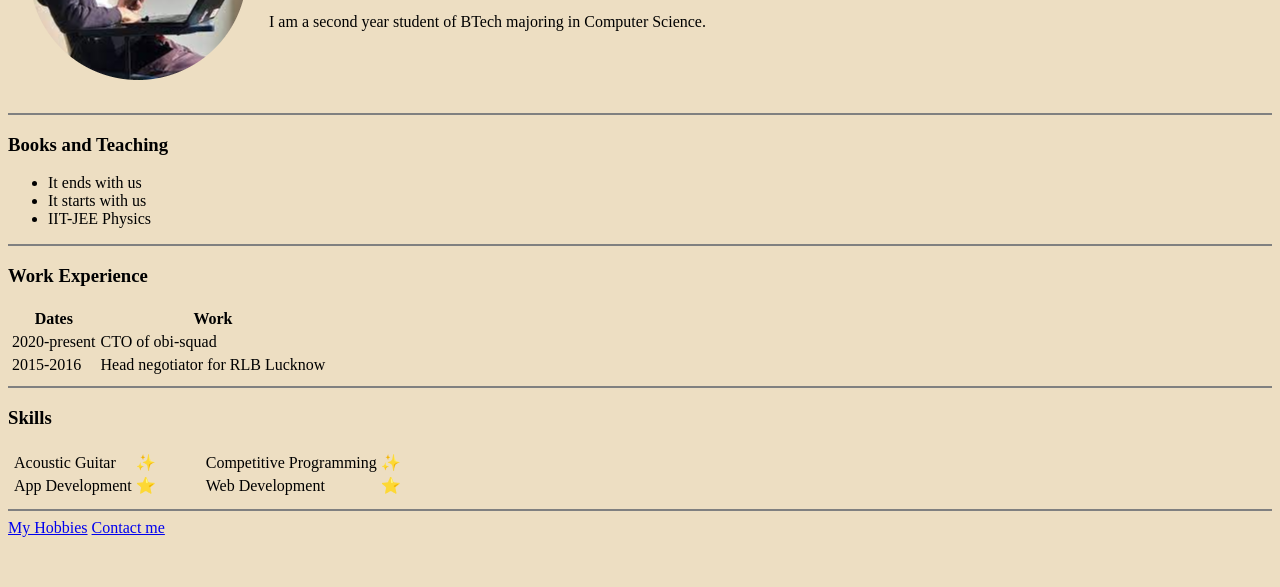
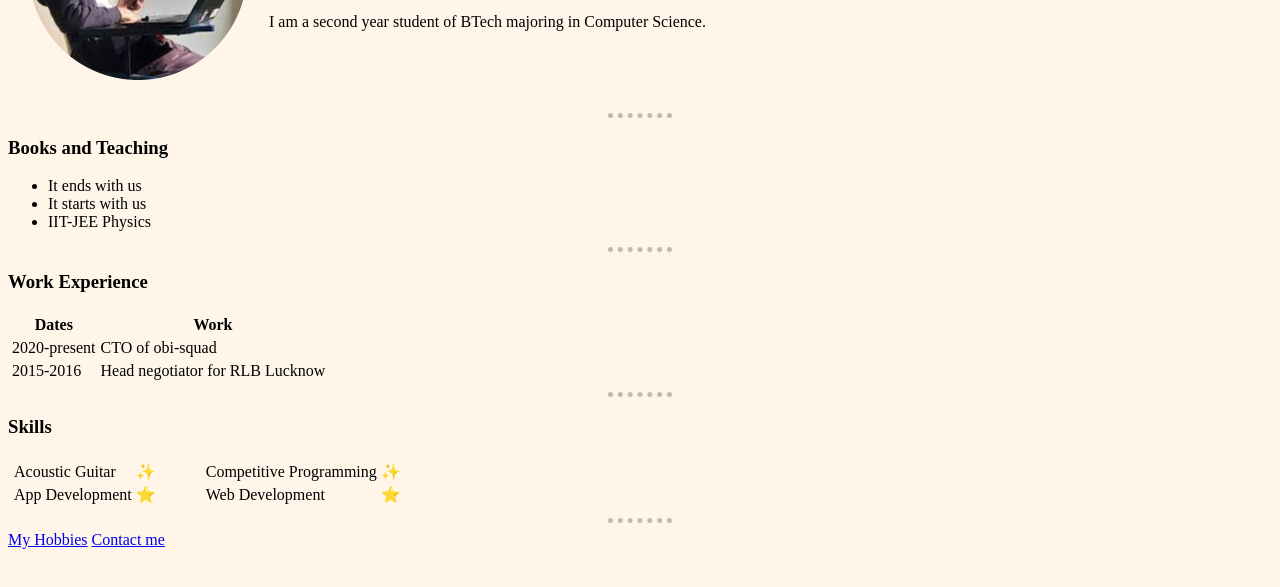
Before and after one commit to saurabhdaju/cv, a plain HTML site: page index.html in a window 1280 px wide. Shown: the part 167-754 px from the top of the page. Drawn offline with Linux system fonts and the light colour scheme.

Commit message:
Internal CSS added

```diff
--- a/index.html
+++ b/index.html
@@ -4,9 +4,25 @@
 <head>
     <meta charset="UTF-8">
     <title>saurabhdaju</title>
+
+    <style>
+        body {
+            background-color: #fff6e9;
+
+        }
+
+        hr {
+            background-color: #fff6e9;
+            border-style: dotted none none;
+            border-color: #80808080;
+            border-width: 5px;
+            width: 5%;
+        }
+    </style>
+
 </head>
 
-<body style="background-color: #eddec2;">
+<body>
     <table cellspacing="20">
         <tr>
             <td>
```
Also changed, not shown: contact-me.html (+2 -0 lines).
